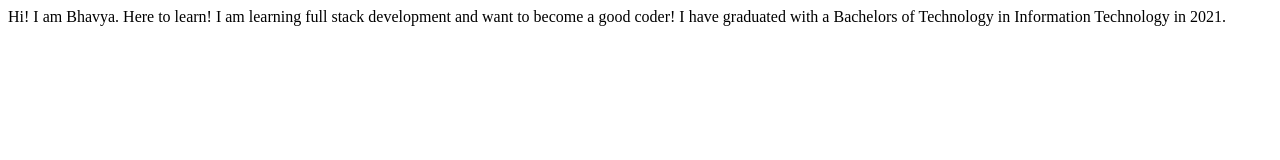
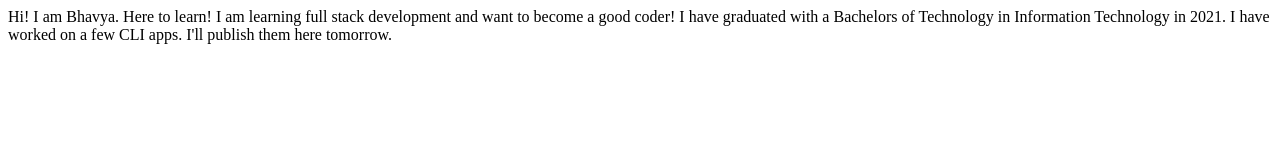
Before and after one commit to bhavyaj12/bhavya-joshi-site, a plain HTML site: page index.html in a window 1280 px wide. Drawn offline with Linux system fonts and the light colour scheme.

Commit message:
added project details

```diff
--- a/index.html
+++ b/index.html
@@ -11,6 +11,8 @@
     Hi! I am Bhavya. Here to learn! I am learning full stack development and
     want to become a good coder! I have graduated with a Bachelors of Technology
     in Information Technology in 2021.
+
+    I have worked on a few CLI apps. I'll publish them here tomorrow.
 </body>
 
 </html>
```
